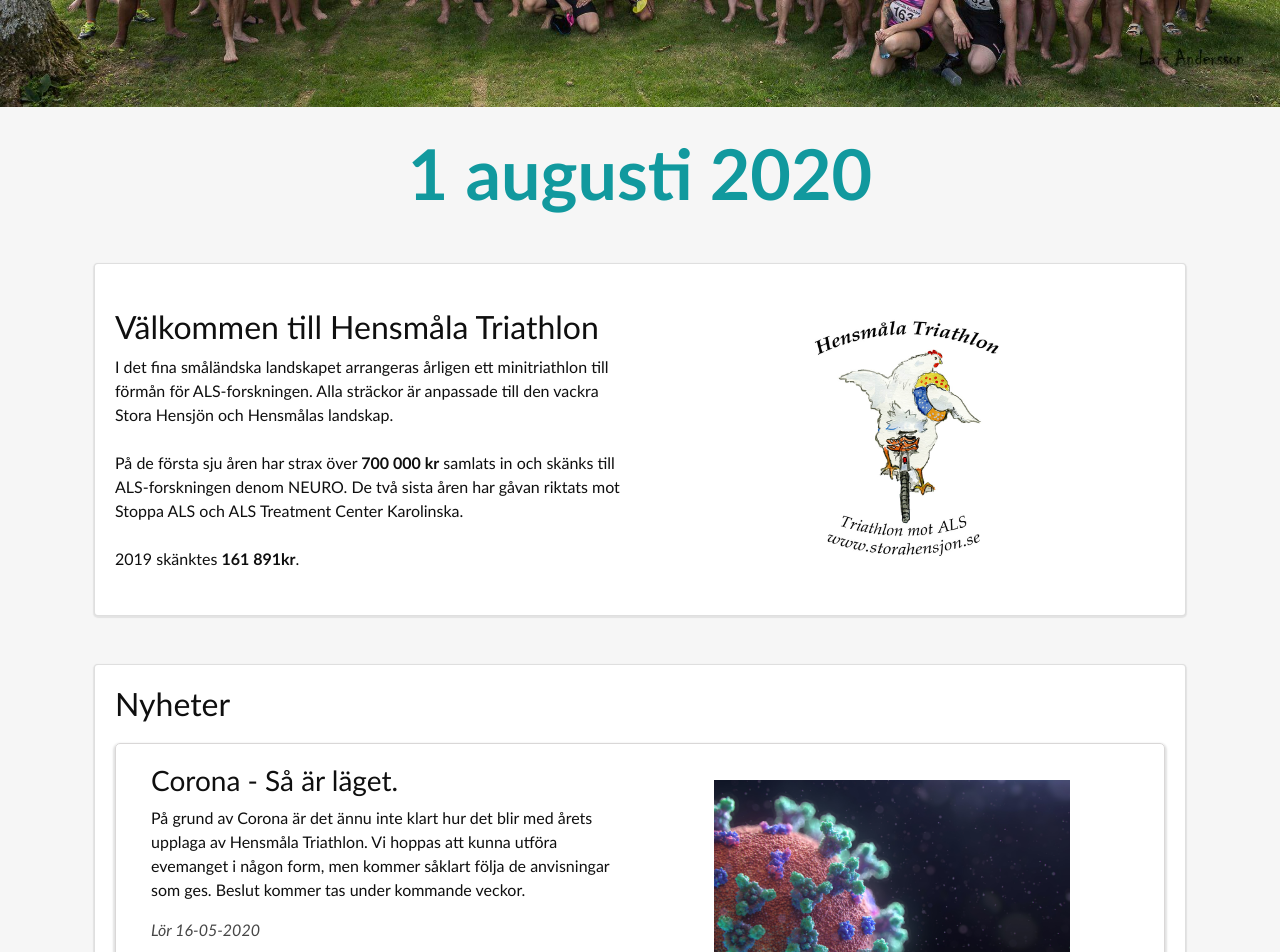
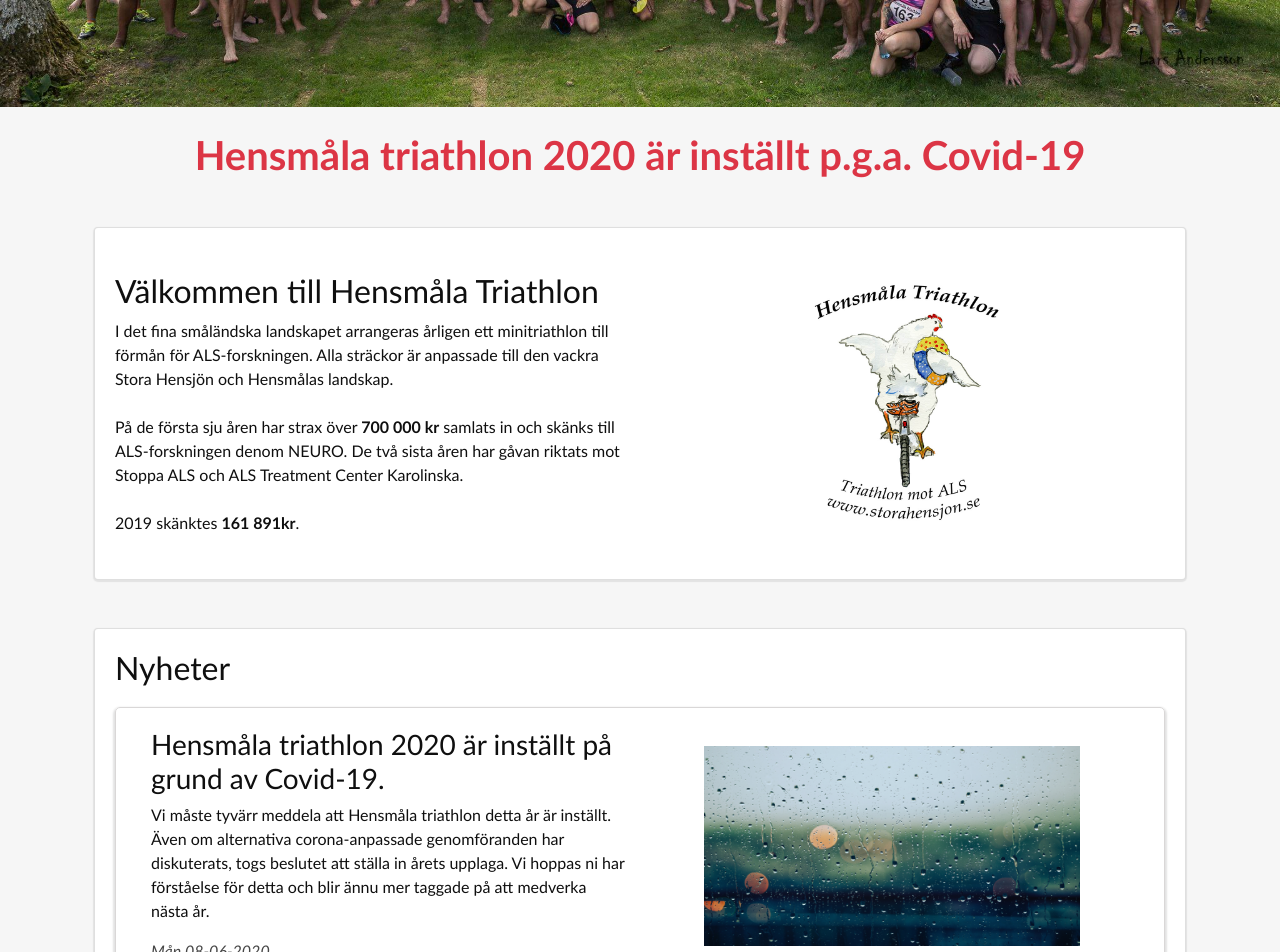
Before and after one commit to arnessonpontus/hensmala_triathon, a React (Create React App) app: page / in a window 1280 px wide. Shown: the part 420-1372 px from the top of the page. Built offline with nearby package versions, Linux system fonts and the light colour scheme.

Commit message:
Added canceled event for news and home page text

```diff
--- a/src/assets/news.json
+++ b/src/assets/news.json
@@ -1,29 +1,31 @@
 [
   {
+    "title": "Hensmåla triathlon 2020 är inställt på grund av Covid-19.",
+    "text": "Vi måste tyvärr meddela att Hensmåla triathlon detta år är inställt. Även om alternativa corona-anpassade genomföranden har diskuterats, togs beslutet att ställa in årets upplaga. Vi hoppas ni har förståelse för detta och blir ännu mer taggade på att medverka nästa år.",
+    "image": "images/rain1.jpg",
+    "date": "Mån 08-06-2020"
+  },
+  {
     "title": "Corona - Så är läget.",
-    "text":
-      "På grund av Corona är det ännu inte klart hur det blir med årets upplaga av Hensmåla Triathlon. Vi hoppas att kunna utföra evemanget i någon form, men kommer såklart följa de anvisningar som ges. Beslut kommer tas under kommande veckor. ",
+    "text": "På grund av Corona är det ännu inte klart hur det blir med årets upplaga av Hensmåla Triathlon. Vi hoppas att kunna utföra evemanget i någon form, men kommer såklart följa de anvisningar som ges. Beslut kommer tas under kommande veckor. ",
     "image": "images/corona.jpg",
     "date": "Lör 16-05-2020"
   },
   {
     "title": "Nyhet för i år: Duathlon för barn!",
-    "text":
-      "Detta året kommer det hållas ett duathlon för barn upp till 15 år. Mer information hittar du på anmälningssidan.",
+    "text": "Detta året kommer det hållas ett duathlon för barn upp till 15 år. Mer information hittar du på anmälningssidan.",
     "image": "images/barn-badmossa.jpg",
     "date": "Sön 17-02-2020"
   },
   {
     "title": "Nu öppnar anmälan!",
-    "text":
-      "Nu öppnar anmälan till Hensmåla triathlon 2020! Gå till anmälningssidan för att säkra din plats!",
+    "text": "Nu öppnar anmälan till Hensmåla triathlon 2020! Gå till anmälningssidan för att säkra din plats!",
     "image": "images/fireworks.png",
     "date": "Fre 24-01-2020"
   },
   {
     "title": "Första nyheten är en ny hemsida!",
-    "text":
-      "Nu har Hensmåla Triathlon fått ny hemsida. Denna ska göra det lättare för dig som intresserad att hitta info, anmäla dig, se resultat och media osv. ",
+    "text": "Nu har Hensmåla Triathlon fått ny hemsida. Denna ska göra det lättare för dig som intresserad att hitta info, anmäla dig, se resultat och media osv. ",
     "image": "images/hemsida_news.png",
     "date": "Mån 20-01-2020"
   }
--- a/src/components/Home.js
+++ b/src/components/Home.js
@@ -22,10 +22,10 @@ class Home extends Component {
         ></img>
         <Container className="p-4">
           <h1
-            className="mb-5"
-            style={{ fontSize: "70px", color: "#11999E", fontWeight: "bold" }}
+            className="mb-5 text-danger"
+            style={{ fontSize: "40px", fontWeight: "bold" }}
           >
-            1 augusti 2020
+            Hensmåla triathlon 2020 är inställt p.g.a. Covid-19
           </h1>
           <Card style={{ boxShadow: "0px 1px 1px 1px #e3e3e3" }}>
             <CardBody>
--- a/src/components/Register.js
+++ b/src/components/Register.js
@@ -46,11 +46,14 @@ class Register extends Component {
               <div
                 style={{
                   minHeight: "50vh",
+                  display: "flex",
+                  flexDirection: "column",
                   justifyContent: "center",
                   alignItems: "center",
                 }}
               >
-                <h1>Anmälan är för närvarande stängd. Avvaktar beslut.</h1>
+                <h1>Anmälan är tyvärr stängd för i år.</h1>
+                <h4>Välkommen åter till Hensmåla Triathlon 2021.</h4>
               </div>
               {/*
               <div>
```
Also changed, not shown: public/images/rain1.jpg (added), 1 other file (tests, documents, lock files or other folders).
